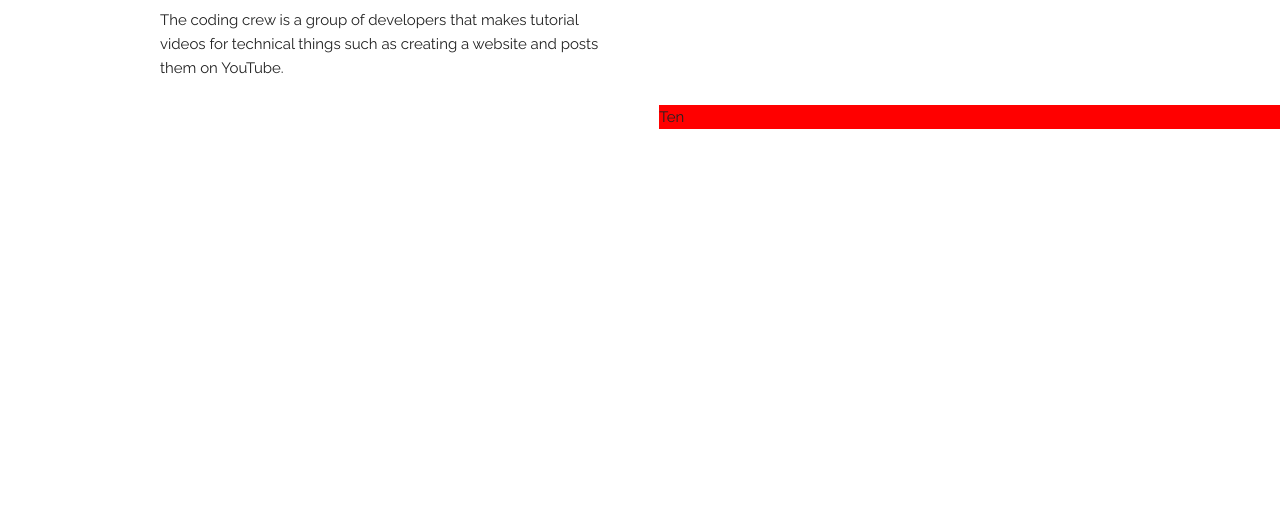
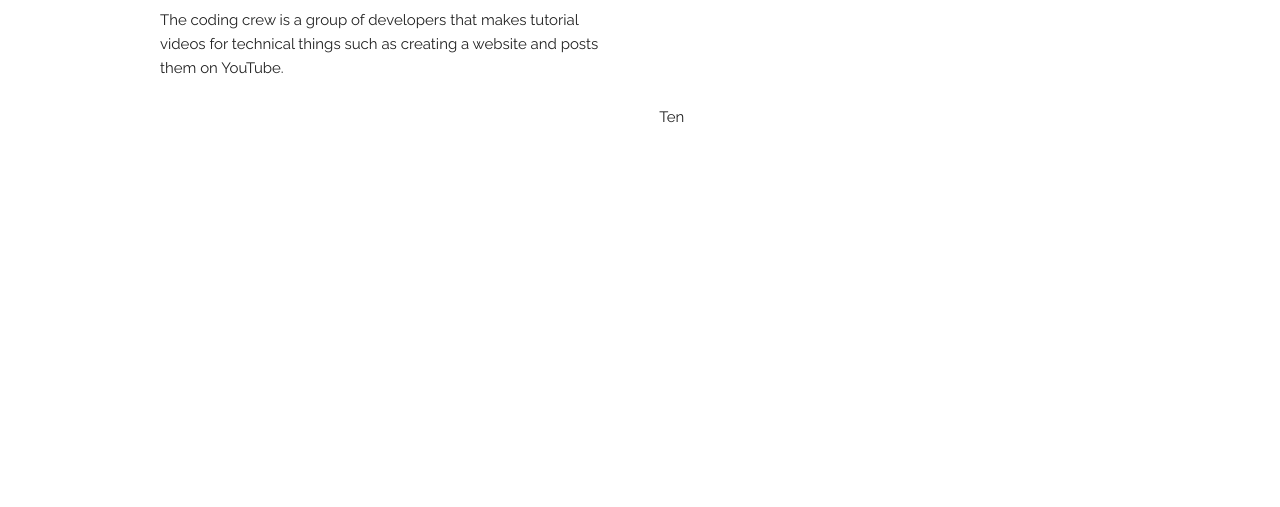
Before and after one commit to TheCodingCrew/TheCodingCrew.github.io, a plain HTML site: page index.html in a window 1280 px wide. Shown: the part 293-800 px from the top of the page. Drawn offline with Linux system fonts and the light colour scheme.

Commit message:
Update index.html

```diff
--- a/index.html
+++ b/index.html
@@ -39,10 +39,8 @@
       </div>
     </div>
     <div class="row">
-      <span>
-    <div class="offset-by-one-half  column" style="background-color:red;">Ten</div>
-    </span>
-  </div>
+      <div class="offset-by-one-half  column">Ten</div>
+    </div>
   </div>
 
 <!-- End Document
```
